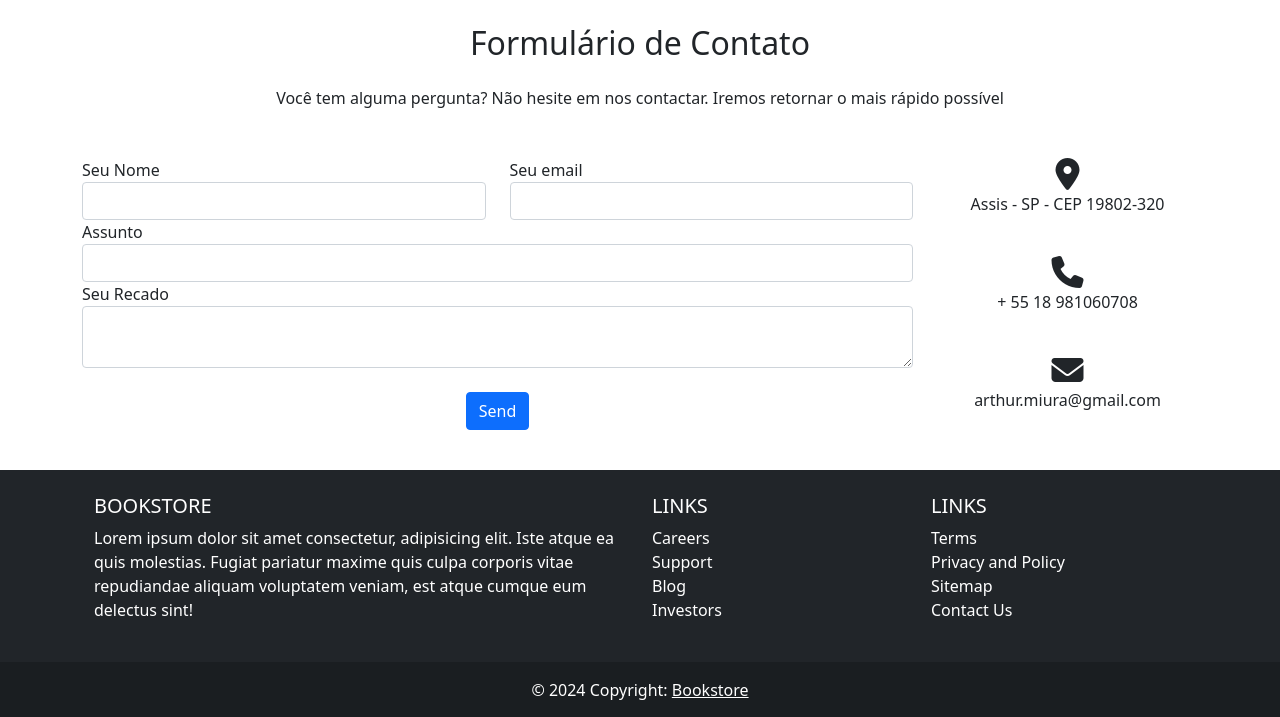
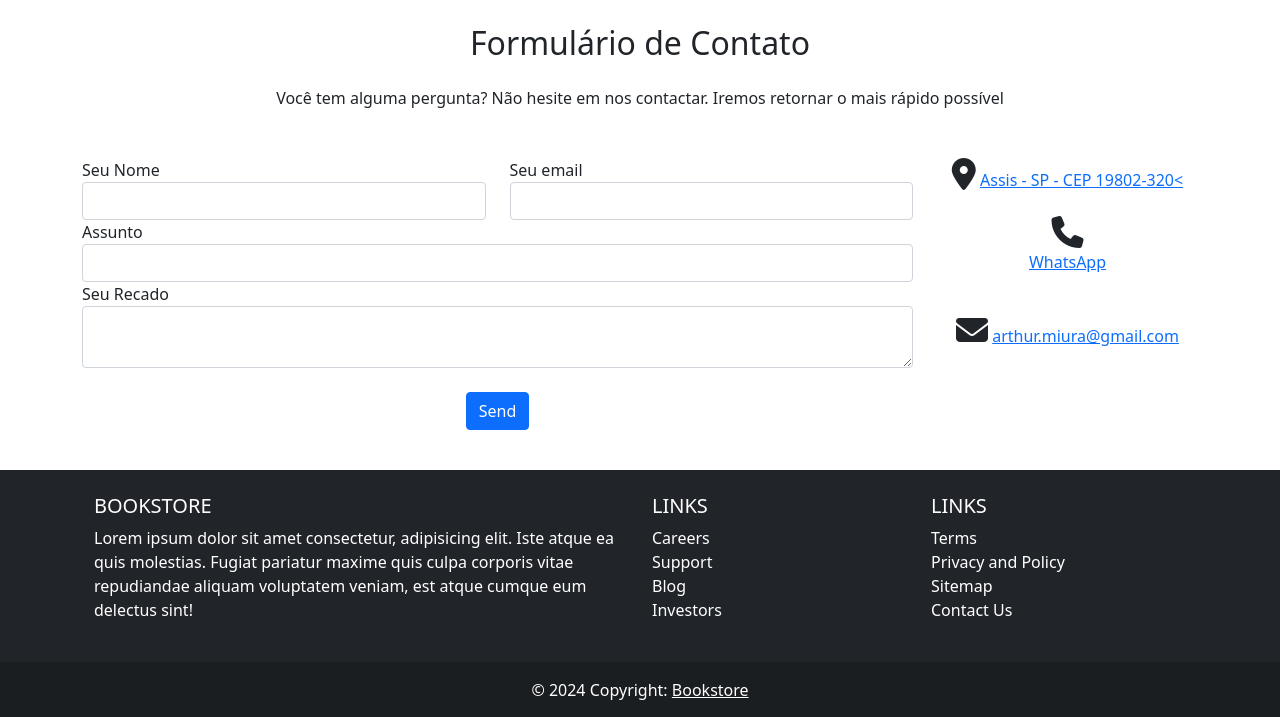
Before and after one commit to R2nin/Bookstore, a PHP site: page /bookstore/contact.php in a window 1280 px wide. Shown: the part 56-773 px from the top of the page. Run offline with PHP 8.4, Linux system fonts and the light colour scheme; some libraries are stand-ins or nearby versions.

Commit message:
Update contact.php

```diff
--- a/contact.php
+++ b/contact.php
@@ -79,15 +79,14 @@
         <div class="col-md-3 text-center">
             <ul class="list-unstyled mb-0">
                 <li><i class="fas fa-map-marker-alt fa-2x"></i>
-                    <p>Assis - SP - CEP 19802-320</p>
-                </li>
+                <a href="https://goo.gl/maps/kG7XrCEzWfVCzuyj7"> Assis - SP - CEP 19802-320<</a>             </li>
 
                 <li><i class="fas fa-phone mt-4 fa-2x"></i>
-                    <p>+ 55 18 981060708</p>
+                    <p><a href="https://wa.me/5518981069798">WhatsApp</a></p>
                 </li>
 
                 <li><i class="fas fa-envelope mt-4 fa-2x"></i>
-                    <p>arthur.miura@gmail.com</p>
+                <a href="mailto:arthur.miura@gmail.com?subject=Formulario KoobE">arthur.miura@gmail.com</a>
                 </li>
             </ul>
         </div>
```
